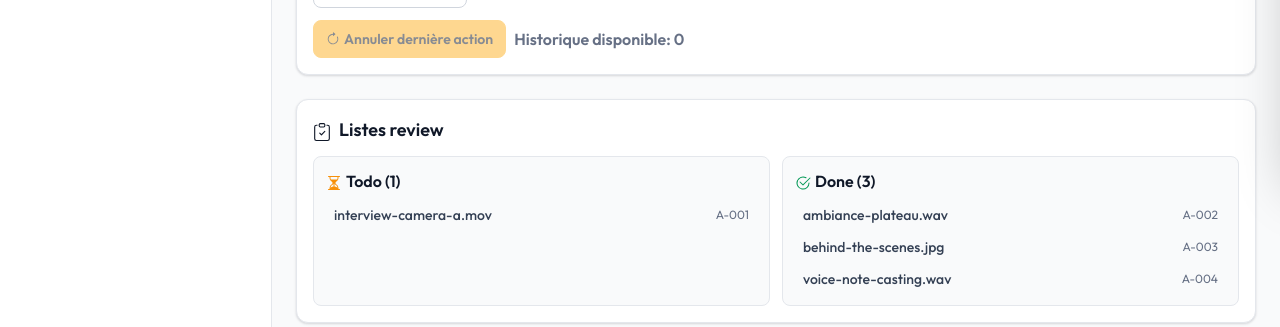
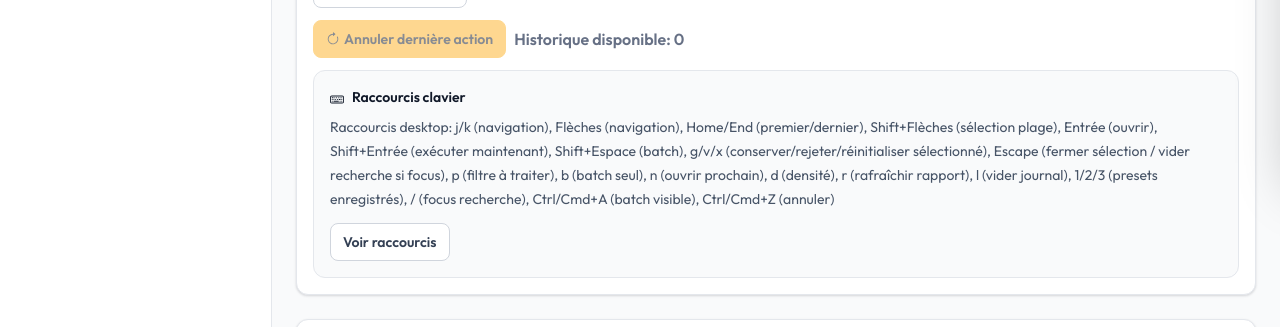
Before and after one commit to Retaia/retaia-ui, a React (Vite) app: page /review in a window 1280 px wide. Shown: the part 625-952 px from the top of the page. Built offline with nearby package versions, Linux system fonts and the light colour scheme; no server answers.

Commit message:
feat: expose review shortcuts help

```diff
--- a/src/components/app/ActionPanels.tsx
+++ b/src/components/app/ActionPanels.tsx
@@ -5,6 +5,7 @@ import {
 import { ActionBatchSection } from './ActionBatchSection'
 import { ActionQuickPanelSection } from './ActionQuickPanelSection'
 import { ActionReportSection } from './ActionReportSection'
+import { ActionShortcutsSection } from './ActionShortcutsSection'
 import { BatchExecutionStatusAlerts } from '../review/BatchExecutionStatusAlerts'
 import { getActionAvailability } from '../../domain/actionAvailability'
 import { useQuickFilters } from '../../hooks/useQuickFilters'
@@ -157,6 +158,7 @@ export function ActionPanels({
             {t('actions.history', { count: undoStackLength })}
           </p>
         </div>
+        <ActionShortcutsSection t={t} />
       </section>
 
       <div
--- /dev/null
+++ b/src/components/app/ActionShortcutsSection.tsx
@@ -0,0 +1,58 @@
+import { useState } from 'react'
+import { BsKeyboard } from 'react-icons/bs'
+
+type Props = {
+  t: (key: string, values?: Record<string, string | number>) => string
+}
+
+export function ActionShortcutsSection({ t }: Props) {
+  const [isOpen, setIsOpen] = useState(false)
+
+  return (
+    <section className="mt-3 rounded-xl border border-gray-200 bg-gray-50 p-4 dark:border-gray-800 dark:bg-gray-950">
+      <div className="flex flex-wrap items-start justify-between gap-3">
+        <div>
+          <h3 className="text-sm font-semibold text-gray-900 dark:text-gray-100">
+            <BsKeyboard className="mr-2 inline-block" aria-hidden="true" />
+            {t('actions.shortcutsTitle')}
+          </h3>
+          <p className="mt-2 text-sm leading-6 text-gray-600 dark:text-gray-300">
+            {t('actions.shortcuts')}
+          </p>
+        </div>
+        <button
+          type="button"
+          className="inline-flex items-center rounded-lg border border-gray-300 bg-white px-3 py-2 text-sm font-semibold text-gray-700 transition-colors hover:bg-gray-100 dark:border-gray-700 dark:bg-gray-900 dark:text-gray-200 dark:hover:bg-gray-800"
+          onClick={() => setIsOpen((value) => !value)}
+          aria-expanded={isOpen}
+          data-testid="shortcuts-toggle"
+        >
+          {isOpen ? t('actions.shortcutsToggleHide') : t('actions.shortcutsToggleShow')}
+        </button>
+      </div>
+
+      {isOpen ? (
+        <div className="mt-4 grid gap-3 md:grid-cols-3" data-testid="shortcuts-panel">
+          <div className="rounded-lg border border-gray-200 bg-white p-3 dark:border-gray-800 dark:bg-gray-900">
+            <p className="mb-1 text-xs font-semibold uppercase tracking-wide text-gray-500 dark:text-gray-400">
+              {t('actions.shortcutsNavTitle')}
+            </p>
+            <p className="mb-0 text-sm text-gray-700 dark:text-gray-200">{t('actions.shortcutsNavList')}</p>
+          </div>
+          <div className="rounded-lg border border-gray-200 bg-white p-3 dark:border-gray-800 dark:bg-gray-900">
+            <p className="mb-1 text-xs font-semibold uppercase tracking-wide text-gray-500 dark:text-gray-400">
+              {t('actions.shortcutsBatchTitle')}
+            </p>
+            <p className="mb-0 text-sm text-gray-700 dark:text-gray-200">{t('actions.shortcutsBatchList')}</p>
+          </div>
+          <div className="rounded-lg border border-gray-200 bg-white p-3 dark:border-gray-800 dark:bg-gray-900">
+            <p className="mb-1 text-xs font-semibold uppercase tracking-wide text-gray-500 dark:text-gray-400">
+              {t('actions.shortcutsFlowTitle')}
+            </p>
+            <p className="mb-0 text-sm text-gray-700 dark:text-gray-200">{t('actions.shortcutsFlowList')}</p>
+          </div>
+        </div>
+      ) : null}
+    </section>
+  )
+}
```
Also changed, not shown: 1 other file (tests, documents, lock files or other folders).
